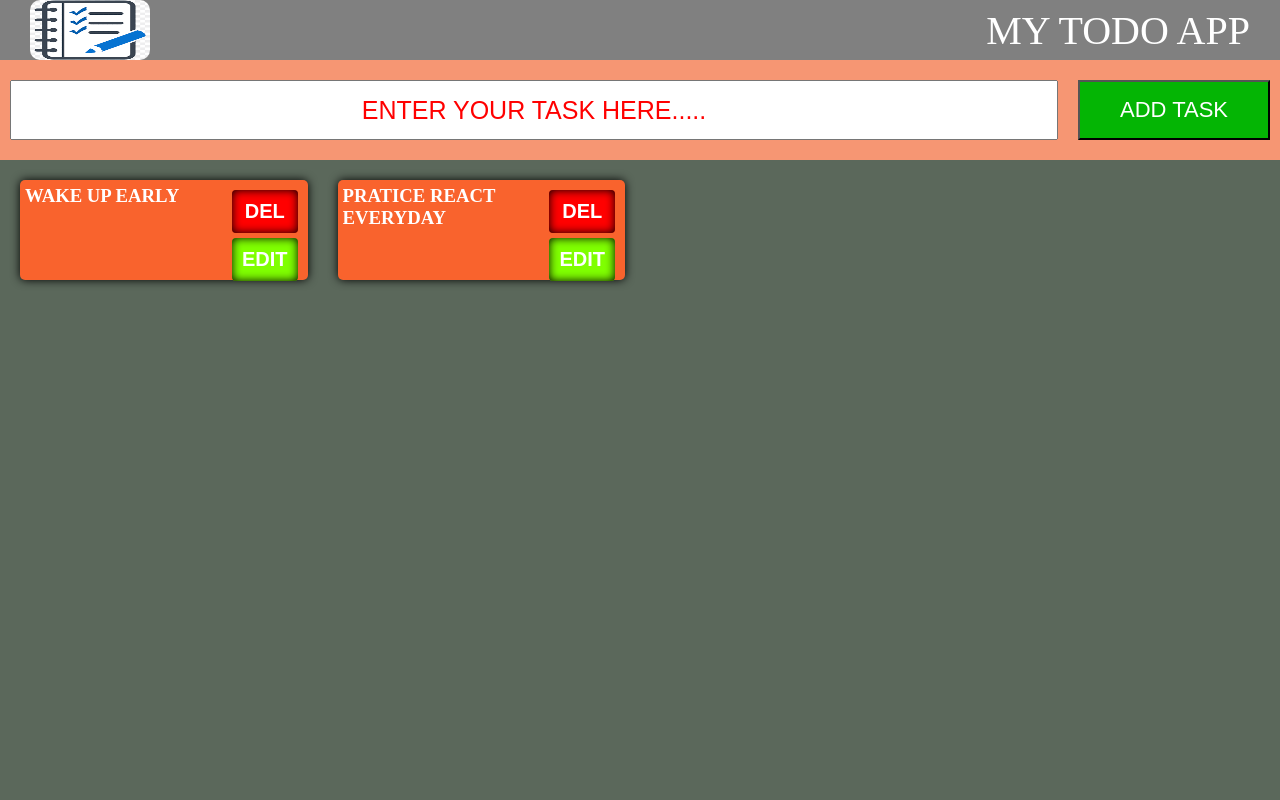
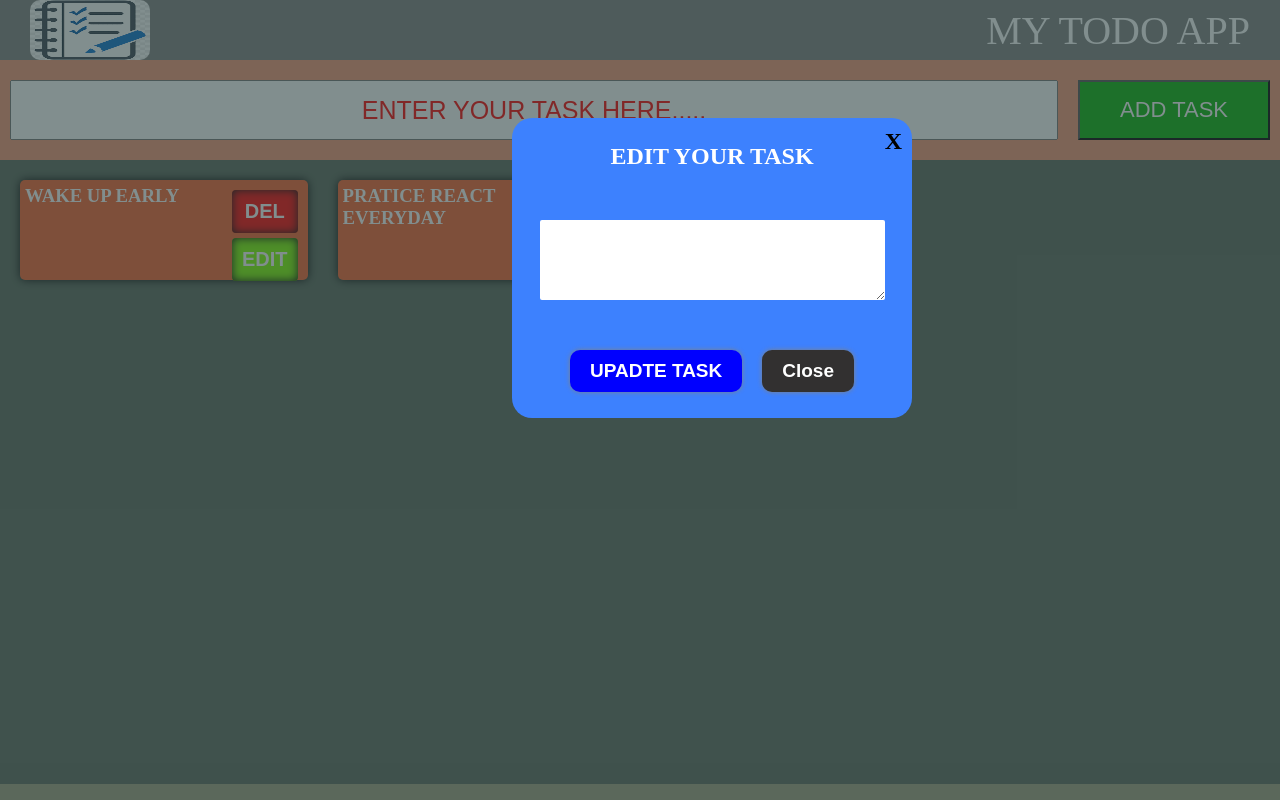
Before and after one commit to LalatenduBhatta/M2React, a React (Vite) app in the folder myreactapp/: page / in a window 1280 px wide. Built offline with nearby package versions, Linux system fonts and the light colour scheme.

Commit message:
modal box

```diff
--- /dev/null
+++ b/myreactapp/src/components/EditModal.jsx
@@ -0,0 +1,21 @@
+import React from 'react'
+
+function EditModal() {
+    return (
+        <>
+            <div className="modal-container">
+                <div className="modal">
+                    <h2>EDIT YOUR TASK</h2>
+                    <textarea cols="30" rows="4"></textarea>
+                    <div className='modal-buttons'>
+                        <button>UPADTE TASK</button>
+                        <button>Close</button>
+                    </div>
+                    <h2 className="cross">X</h2>
+                </div>
+            </div>
+        </>
+    )
+}
+
+export default EditModal;
--- a/myreactapp/src/components/TaskDisplay.jsx
+++ b/myreactapp/src/components/TaskDisplay.jsx
@@ -1,4 +1,5 @@
 import React from 'react'
+import EditModal from './EditModal'
 
 
 function TaskDisplay({ tasks, dispatch }) {
@@ -22,6 +23,9 @@ function TaskDisplay({ tasks, dispatch }) {
                     })
                 }
             </div>
+            <div>
+                <EditModal></EditModal>
+            </div>
         </>
     )
 }
--- a/myreactapp/src/index.css
+++ b/myreactapp/src/index.css
@@ -103,3 +103,61 @@ h3{
     transform: scale(1.2,1.2);
     opacity: 0.7;
 }
+.modal-container{
+    display: inline-block;
+    height: 98vh;
+    width: 100vw;
+    position: absolute;
+    top: 0;
+    left: 0;
+    background-color:rgba(46, 67, 67, 0.6);
+}
+.modal{
+    position: absolute;
+    top: 15%;
+    left: 40%;
+    display: flex;
+    height: 300px;
+    width: 400px;
+    background-color: rgb(61, 129, 254);
+    color: white;
+    flex-direction: column;
+    justify-content: space-around;
+    align-items: center;
+    border-radius: 20px;
+}
+.modal textarea{
+    outline: 1px blue;
+    border: none;
+    border-radius: 2px;
+    font-size: 18px;
+}
+.modal-buttons{
+    display: flex;
+    gap: 20px;
+}
+.modal-buttons>button{
+    padding: 10px 20px;
+    font-weight: bold;
+    font-size: 19px;
+    background-color: blue;
+    color: white;
+    border: none;
+    outline: none;
+    cursor: pointer;
+    box-shadow: 0 0 5px gray;
+    border-radius: 10px;
+}
+.modal-buttons>button:nth-child(2){
+    background-color: rgb(50, 48, 48);
+}
+.cross{
+    position: absolute;
+    top: 10px;
+    right: 10px;
+    color: black;
+    cursor: pointer;
+}
+.cross:hover{
+    transform: perspective(200px) translateZ(40px);
+}
```
